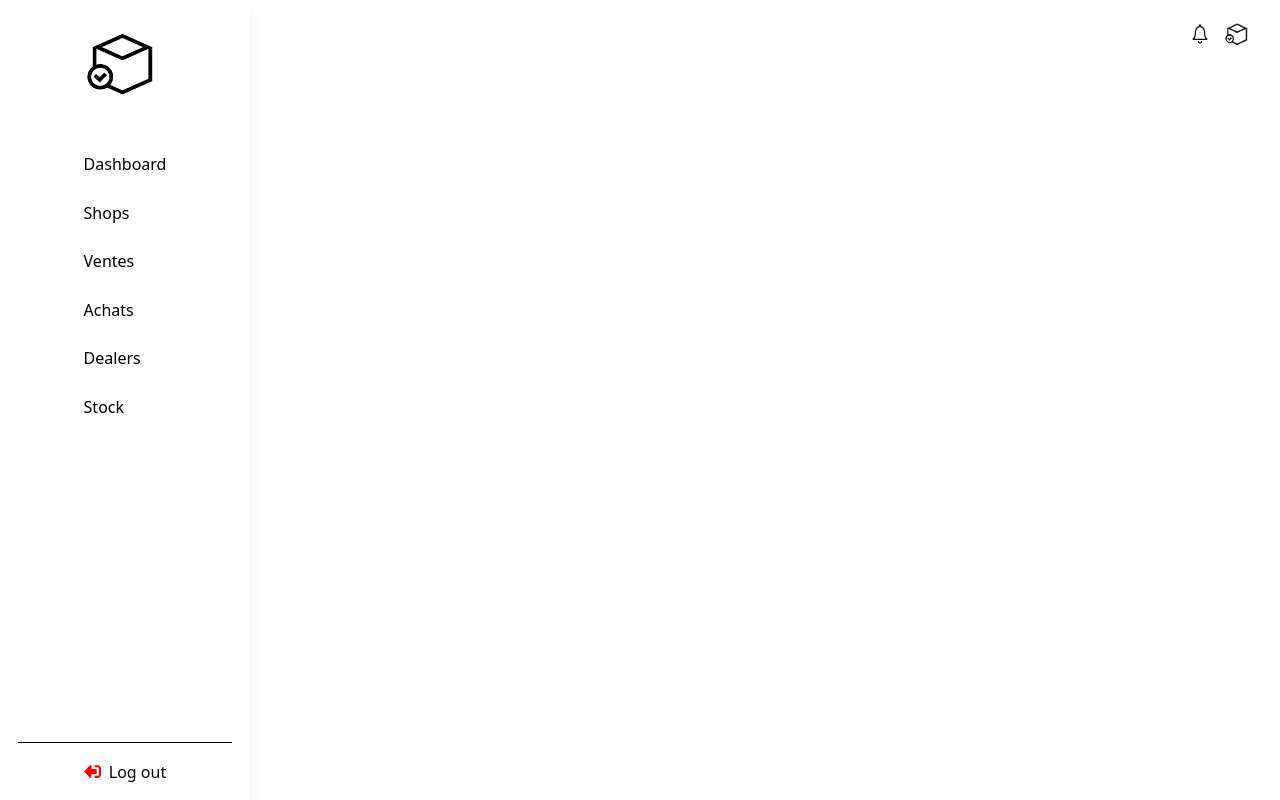
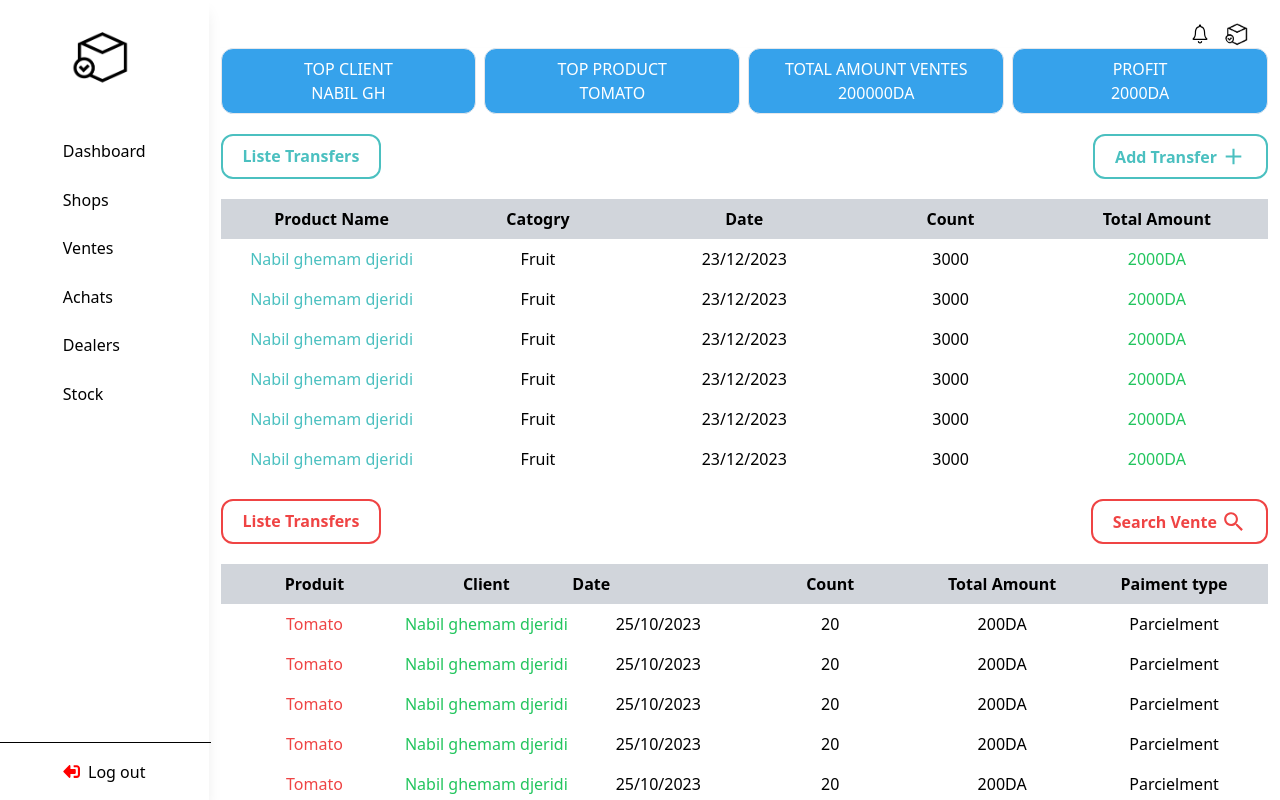
Before and after one commit to 066516/project-si, a React (Vite) app in the folder front/: page /shop in a window 1280 px wide. Built offline with nearby package versions, Linux system fonts and the light colour scheme.

Commit message:
shop par query page

```diff
--- a/front/package.json
+++ b/front/package.json
@@ -16,6 +16,7 @@
     "react": "^18.2.0",
     "react-chartjs-2": "^5.2.0",
     "react-dom": "^18.2.0",
+    "react-router-dom": "^6.21.1",
     "tailwindcss": "^3.4.0"
   },
   "devDependencies": {
--- a/front/src/App.jsx
+++ b/front/src/App.jsx
@@ -6,6 +6,7 @@ import Ventes from "./pages/Ventes";
 import Achates from "./pages/Achates";
 import Dealers from "./pages/Dealers";
 import Stock from "./pages/Stock";
+import Shop from "./pages/Shop";
 
 function App() {
   return (
@@ -26,6 +27,7 @@ function App() {
                     <Route path="/achats" element={<Achates />} />
                     <Route path="/dealers" element={<Dealers />} />
                     <Route path="/Stock" element={<Stock />} />
+                    <Route path="/shop" element={<Shop />} />
                   </Routes>
                 </>
               }
--- a/front/src/Comp/Headres/HeaderStock.jsx
+++ b/front/src/Comp/Headres/HeaderStock.jsx
@@ -1,5 +1,3 @@
-import React from "react";
-
 function HeaderStock() {
   return (
     <div className="grid md:grid-cols-3 gap-2">
@@ -15,7 +13,6 @@ function HeaderStock() {
         <h1>Grand product Stock</h1>
         <h2> Tomato</h2>
       </div>
-
     </div>
   );
 }
--- /dev/null
+++ b/front/src/Comp/Headres/ShopHeader.jsx
@@ -0,0 +1,24 @@
+function ShopHeader() {
+  return (
+    <div className="grid md:grid-cols-4 gap-2">
+      <div className=" border rounded-xl text-center bg-blue2 text-white py-2 font-medium uppercase ">
+        <h1>Top Client</h1>
+        <h2> nabil gh</h2>
+      </div>
+      <div className=" border rounded-xl text-center bg-blue2 text-white py-2 font-medium uppercase">
+        <h1>Top product</h1>
+        <h2> Tomato</h2>
+      </div>
+      <div className=" border rounded-xl text-center bg-blue2 text-white py-2 font-medium uppercase">
+        <h1>Total Amount Ventes </h1>
+        <h2> 200000DA</h2>
+      </div>
+      <div className=" border rounded-xl text-center bg-blue2 text-white py-2 font-medium uppercase">
+        <h1>Profit</h1>
+        <h2> 2000Da</h2>
+      </div>
+    </div>
+  );
+}
+
+export default ShopHeader;
--- /dev/null
+++ b/front/src/Comp/Listes/ShopListeVentes.jsx
@@ -0,0 +1,70 @@
+import React from "react";
+import { IoMdAdd, IoMdSearch } from "react-icons/io";
+
+function ShopListeVentes() {
+  return (
+    <div className="w-full text-center font-medium mt-5">
+      <div className="w-full flex justify-between mt-5">
+        <h1 className="py-2 px-5 text-center  border border-red-500 font-bold text-red-500 rounded-xl border-[2px]">
+          Liste Transfers
+        </h1>
+        <h1 className="py-2 px-5 text-center cursor-pointer flex items-center gap-1 font-bold border border-red-500 text-red-500 rounded-xl border-[2px]">
+          Search Vente
+          <IoMdSearch fontSize="25px" />
+        </h1>
+      </div>
+      <div className="grid grid-cols-6 text-center bg-gray-300 px-2 py-2 font-semibold mt-5">
+        <h1>Produit </h1>
+        <h2>Client</h2>
+        <h2 className="hidden md:flex">Date</h2>
+        <h2 className=" ">Count</h2>
+        <h2 className="">Total Amount</h2>
+        <h2>Paiment type</h2>
+      </div>
+      <div className="h-[240px] overflow-y-scroll ">
+        <div className="grid grid-cols-6 text-center py-2 px-2 items-center">
+          <h1 className="font-medium text-red-500 ">Tomato</h1>
+          <h2 className="font-medium text-green-500">Nabil ghemam djeridi</h2>
+          <h2 className="hidden md:block">25/10/2023</h2>
+          <h2>20</h2>
+          <h2>200DA</h2>
+          <h2>Parcielment</h2>
+        </div>
+        <div className="grid grid-cols-6 text-center py-2 px-2 items-center">
+          <h1 className="font-medium text-red-500 ">Tomato</h1>
+          <h2 className="font-medium text-green-500">Nabil ghemam djeridi</h2>
+          <h2 className="hidden md:block">25/10/2023</h2>
+          <h2>20</h2>
+          <h2>200DA</h2>
+          <h2>Parcielment</h2>
+        </div>
+        <div className="grid grid-cols-6 text-center py-2 px-2 items-center">
+          <h1 className="font-medium text-red-500 ">Tomato</h1>
+          <h2 className="font-medium text-green-500">Nabil ghemam djeridi</h2>
+          <h2 className="hidden md:block">25/10/2023</h2>
+          <h2>20</h2>
+          <h2>200DA</h2>
+          <h2>Parcielment</h2>
+        </div>
+        <div className="grid grid-cols-6 text-center py-2 px-2 items-center">
+          <h1 className="font-medium text-red-500 ">Tomato</h1>
+          <h2 className="font-medium text-green-500">Nabil ghemam djeridi</h2>
+          <h2 className="hidden md:block">25/10/2023</h2>
+          <h2>20</h2>
+          <h2>200DA</h2>
+          <h2>Parcielment</h2>
+        </div>
+        <div className="grid grid-cols-6 text-center py-2 px-2 items-center">
+          <h1 className="font-medium text-red-500 ">Tomato</h1>
+          <h2 className="font-medium text-green-500">Nabil ghemam djeridi</h2>
+          <h2 className="hidden md:block">25/10/2023</h2>
+          <h2>20</h2>
+          <h2>200DA</h2>
+          <h2>Parcielment</h2>
+        </div>
+      </div>
+    </div>
+  );
+}
+
+export default ShopListeVentes;
--- /dev/null
+++ b/front/src/Comp/Listes/ShopTransferes.jsx
@@ -0,0 +1,73 @@
+import { IoMdAdd } from "react-icons/io";
+
+function ShopTransferes() {
+  return (
+    <div className="w-full text-center font-medium mt-5">
+      <div className="w-full flex justify-between mt-5">
+        <h1 className="py-2 px-5 text-center  border border-smaoy font-bold text-smaoy rounded-xl border-[2px]">
+         Liste Transfers
+        </h1>
+        <h1 className="py-2 px-5 text-center cursor-pointer flex items-center gap-1 font-bold border border-smaoy text-smaoy rounded-xl border-[2px]">
+          Add Transfer
+          <IoMdAdd fontSize="25px" />
+        </h1>
+      </div>
+
+      <div className="w-full text-center font-medium mt-5">
+        <div className="grid md:grid-cols-5 grid-cols-4 text-center bg-gray-300 px-2 py-2 font-semibold ">
+          <h1>Product Name </h1>
+          <h2 className=" ">Catogry</h2>
+          <h2 className="hidden md:flex justify-center">Date</h2>
+          <h2>Count</h2>
+          <h2>Total Amount</h2>
+        </div>
+        <div className="h-[240px] overflow-y-scroll ">
+          <div className="grid md:grid-cols-5 grid-cols-4 text-center py-2 px-2 items-center">
+            <h1 className="font-medium text-smaoy ">Nabil ghemam djeridi</h1>
+            <h2 className="hidden md:flex justify-center">Fruit</h2>
+            <h2>23/12/2023</h2>
+            <h2>3000</h2>
+            <h2 className="text-green-500">2000DA</h2>
+          </div>
+          <div className="grid md:grid-cols-5 grid-cols-4 text-center py-2 px-2 items-center">
+            <h1 className="font-medium text-smaoy ">Nabil ghemam djeridi</h1>
+            <h2 className="hidden md:flex justify-center">Fruit</h2>
+            <h2>23/12/2023</h2>
+            <h2>3000</h2>
+            <h2 className="text-green-500">2000DA</h2>
+          </div>
+          <div className="grid md:grid-cols-5 grid-cols-4 text-center py-2 px-2 items-center">
+            <h1 className="font-medium text-smaoy ">Nabil ghemam djeridi</h1>
+            <h2 className="hidden md:flex justify-center">Fruit</h2>
+            <h2>23/12/2023</h2>
+            <h2>3000</h2>
+            <h2 className="text-green-500">2000DA</h2>
+          </div>
+          <div className="grid md:grid-cols-5 grid-cols-4 text-center py-2 px-2 items-center">
+            <h1 className="font-medium text-smaoy ">Nabil ghemam djeridi</h1>
+            <h2 className="hidden md:flex justify-center">Fruit</h2>
+            <h2>23/12/2023</h2>
+            <h2>3000</h2>
+            <h2 className="text-green-500">2000DA</h2>
+          </div>
+          <div className="grid md:grid-cols-5 grid-cols-4 text-center py-2 px-2 items-center">
+            <h1 className="font-medium text-smaoy ">Nabil ghemam djeridi</h1>
+            <h2 className="hidden md:flex justify-center">Fruit</h2>
+            <h2>23/12/2023</h2>
+            <h2>3000</h2>
+            <h2 className="text-green-500">2000DA</h2>
+          </div>
+          <div className="grid md:grid-cols-5 grid-cols-4 text-center py-2 px-2 items-center">
+            <h1 className="font-medium text-smaoy ">Nabil ghemam djeridi</h1>
+            <h2 className="hidden md:flex justify-center">Fruit</h2>
+            <h2>23/12/2023</h2>
+            <h2>3000</h2>
+            <h2 className="text-green-500">2000DA</h2>
+          </div>
+        </div>
+      </div>
+    </div>
+  );
+}
+
+export default ShopTransferes;
--- a/front/src/Comp/Listes/StockListe.jsx
+++ b/front/src/Comp/Listes/StockListe.jsx
@@ -1,4 +1,4 @@
-import React from "react";
+
 
 function StockListe() {
   return (
--- /dev/null
+++ b/front/src/pages/Shop.jsx
@@ -0,0 +1,26 @@
+import { useEffect } from "react";
+import { useLocation } from "react-router-dom";
+import ShopHeader from "../Comp/Headres/ShopHeader";
+import ShopTransferes from "../Comp/Listes/ShopTransferes";
+import ShopListeVentes from "../Comp/Listes/ShopListeVentes";
+
+function Shop() {
+  const location = useLocation();
+  const queryParams = new URLSearchParams(location.search);
+  const idShop = queryParams.get("idShop");
+
+  useEffect(() => {
+    console.log(idShop);
+  });
+  return (
+    <div
+      className={` text-black   shadow-lg      h-screen w-full  px-3 mt-12  overflow-y-scroll    pb-20   `}
+    >
+      <ShopHeader />
+      <ShopTransferes />
+      <ShopListeVentes />
+    </div>
+  );
+}
+
+export default Shop;
--- a/front/src/pages/Shops.jsx
+++ b/front/src/pages/Shops.jsx
@@ -3,6 +3,7 @@ import RecentTransfer from "../Comp/RecentTransfer";
 import RecentSalesShop from "../Comp/RecentSalesShop";
 import { useEffect, useState } from "react";
 import HeaderTops from "../Comp/Headres/HeaderTops";
+import { Link } from "react-router-dom";
 
 function Shops() {
   const [idShop, setIdShop] = useState(1);
@@ -51,10 +52,12 @@ function Shops() {
           <h1 className="py-2 px-5 text-center  border border-smaoy font-bold text-smaoy rounded-xl border-[2px]">
             Shop {idShop}
           </h1>
-          <h1 className="py-2 px-5 text-center cursor-pointer flex items-center gap-1 font-bold border border-smaoy text-smaoy rounded-xl border-[2px]">
-            See Detail Shop {idShop}
-            <IoIosRedo />
-          </h1>
+          <Link to={`/shop?idShop=${idShop}`}>
+            <h1 className="py-2 px-5 text-center cursor-pointer flex items-center gap-1 font-bold border border-smaoy text-smaoy rounded-xl border-[2px]">
+              See Detail Shop {idShop}
+              <IoIosRedo />
+            </h1>
+          </Link>
         </div>
         <div className="w-full mt-5 flex gap-5 md:flex-row flex-col  px-2 md:px-0 ">
           <div className="md:w-1/2 rounded-xl">
--- a/front/src/pages/Stock.jsx
+++ b/front/src/pages/Stock.jsx
@@ -1,4 +1,3 @@
-import React from "react";
 import HeaderStock from "../Comp/Headres/HeaderStock";
 import { IoMdAdd } from "react-icons/io";
 import StockListe from "../Comp/Listes/StockListe";
```
Also changed, not shown: 1 other file (tests, documents, lock files or other folders).
